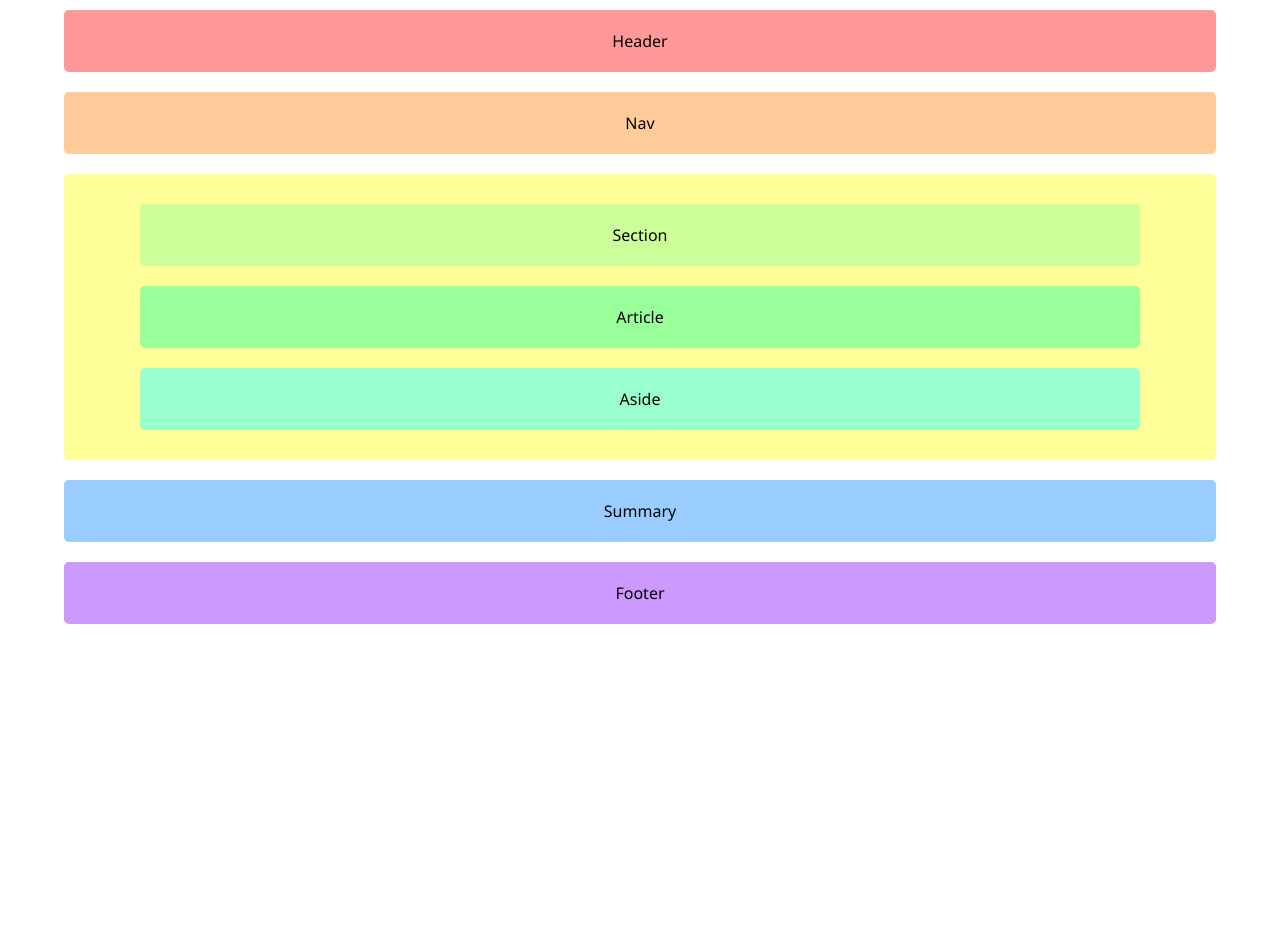
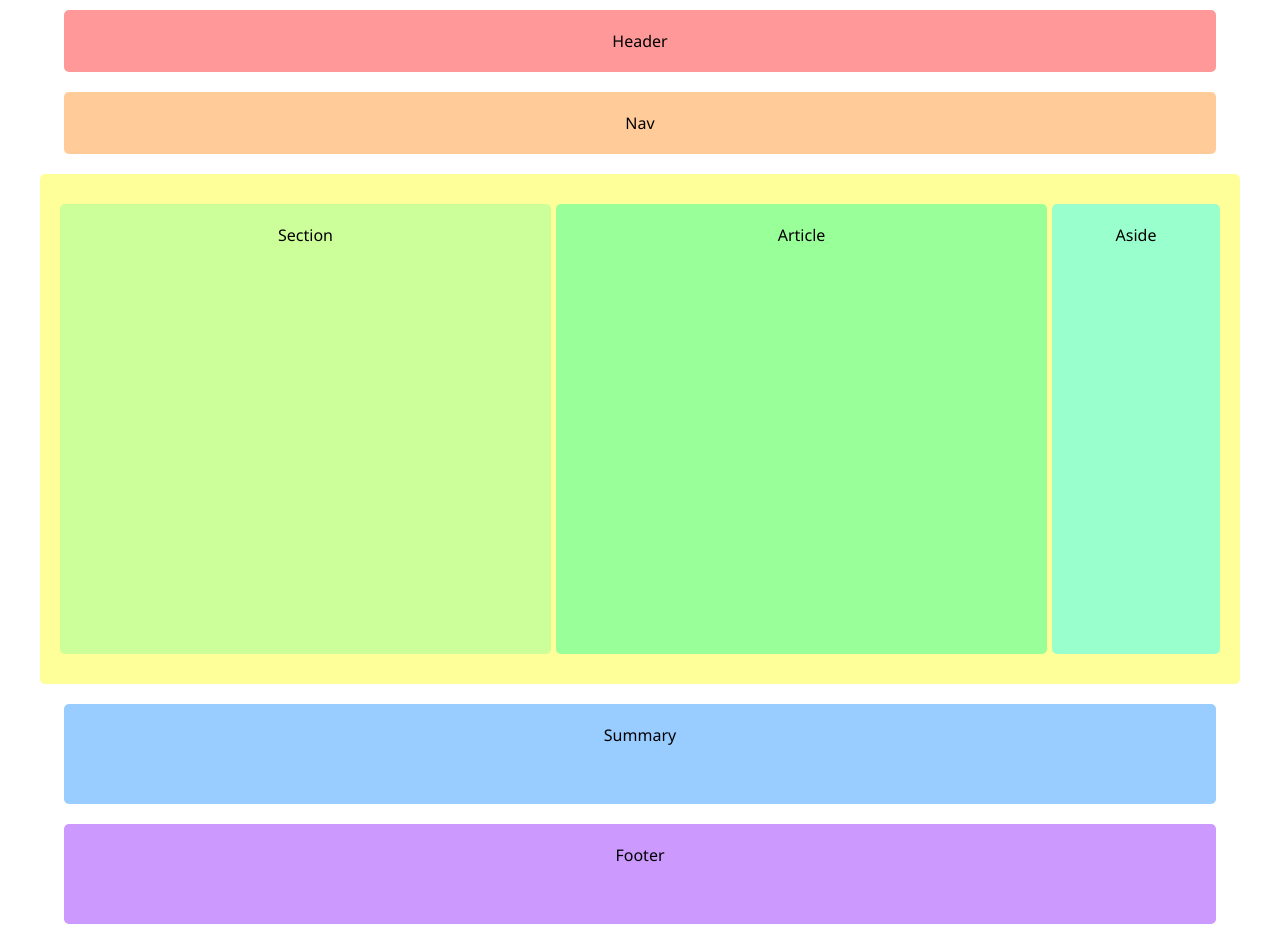
Before and after one commit to gabrielribeirobr/Responsive-Exemple, a plain HTML site: page index.html in a window 1280 px wide. Before the commit the page ends 800 px from the top, so only its background shows below. Drawn offline with Linux system fonts and the light colour scheme.

Commit message:
feat(main): add @media

```diff
--- a/style.css
+++ b/style.css
@@ -38,20 +38,51 @@ main {
 
 section {
     background-color: #ccff99;
+    height: 100px;
 }
 
 article {
     background-color: #99ff99;
+    height: 100px;
 }
 
 aside {
     background-color: #99ffcc;
+    height: 100px;
 }
 
 summary {
      background-color: #99ccff;
+     height: 100px;
  }
 
 footer {
     background-color: #cc99ff;
+    height: 100px;
  }
+
+ @media(min-width: 768px){
+    main {
+        display: flex;
+        flex-direction: row;
+        justify-content: space-between;
+        align-items: flex-start;
+        width: 100%;
+        gap: 5px;
+    }
+    .content {
+        display: flex;
+        flex-direction: column;
+        width: 70%;
+    }
+    section{
+        height: 450px;
+    }
+    article{
+        height: 450px;
+    }
+    aside {
+        width: 28%;
+        height: 450px;
+    }
+}
```
